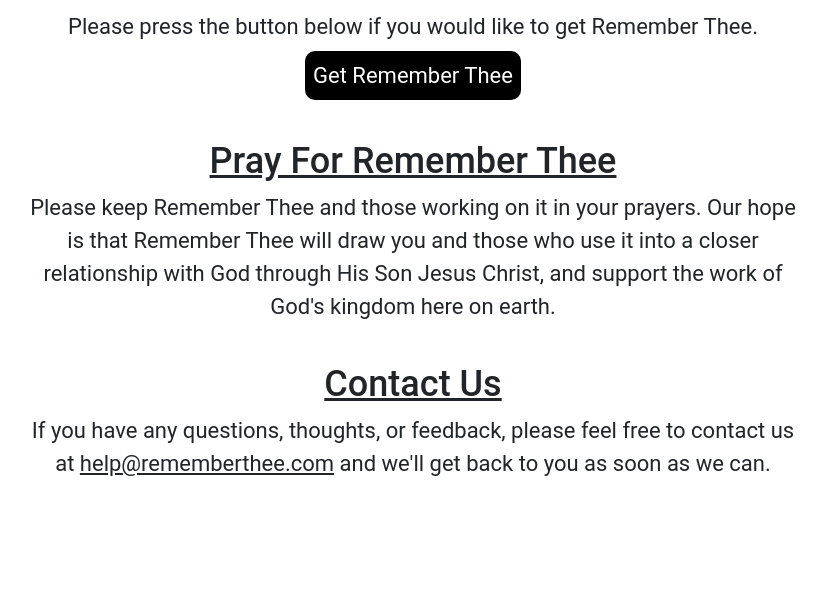
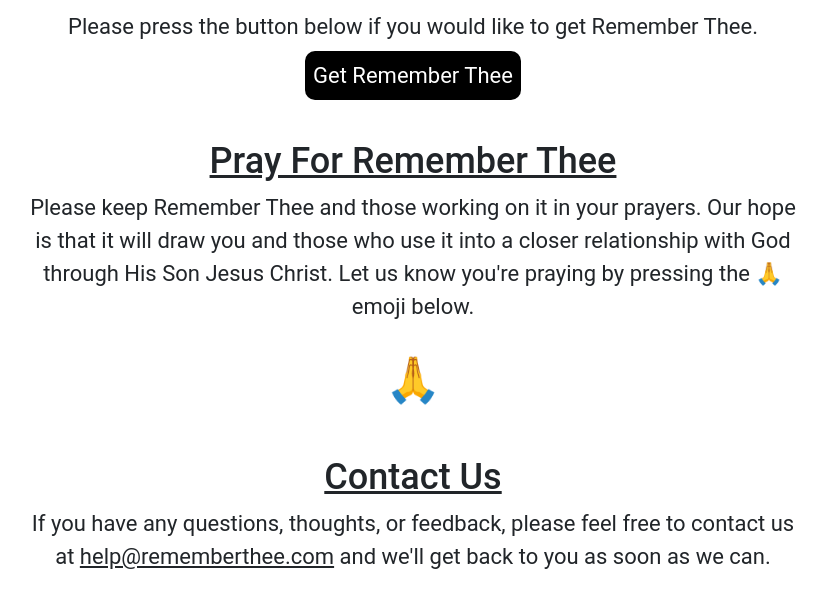
Before and after one commit to tdowds/rememberthee-website, a Flask app: page / in a window 1280 px wide. Shown: the part 1717-2310 px from the top of the page, without its empty margins (227-1053 px from the left). Before the commit the page ends 2193 px from the top, so only its background shows below. Run offline with Flask 2, Linux system fonts and the light colour scheme.

Commit message:
added prayer button (#25)
* set an animated emoj input - created a POST methed

* updated route name to match PR

* renamed function

* fixed call function

* fixed push conflicts

* added onclick attr

* updated prayerButton

* updated CSS button & prayer paragraph

* code cleanup and small style changes.

Co-authored-by: Trevor Dowds <tdowds@berkeley.edu>

```diff
--- a/app.py
+++ b/app.py
@@ -19,6 +19,10 @@ def index():
 
 @app.route("/get-remember-thee", methods=['POST'])
 def get_remember_thee():
+	return jsonify(success=True)
+
+@app.route("/pray", methods=['POST'])
+def pray():
 	return jsonify(success=True)
 
 @app.route("/sign-up", methods=['POST'])
--- a/static/styles/styles.css
+++ b/static/styles/styles.css
@@ -74,3 +74,36 @@ form {
   font-size: 16px;
   transition: all 0.5s ease;
 }
+
+/* prayer-button styling */
+.prayerButton {
+  position: relative;
+  background-color: transparent;
+  border-color: transparent;
+  font-size: 45px;
+  margin-top: 20px;
+}
+
+.prayerButton:after {
+  content: "";
+  position: absolute;
+  background-color: rgb(196, 196, 196);
+  z-index: -1;
+  border-radius: 4em;
+  left: 0;
+  width: 100%;
+  height: 100%;
+  opacity: 0;
+  transition: all 2s;
+  box-shadow: 0 0 10px 40px rgb(196, 196, 196);
+}
+
+.prayerButton:active:after {
+  box-shadow: 0 0 0 0 rgb(196, 196, 196);
+  opacity: 1;
+  transition: 0s;
+}
+
+.prayerButton:active {
+  top: 3px;
+}
--- a/templates/index.html
+++ b/templates/index.html
@@ -143,8 +143,11 @@
       <div class="row justify-content-center">
         <div class="col">
           <h3><u>Pray For Remember Thee</u></h3>
-          <p>Please keep Remember Thee and those working on it in your prayers. Our hope is that Remember Thee will draw you and those who use it into a closer relationship with God through His Son Jesus Christ, and support the work of God's kingdom here on earth.</p>
+          <p>Please keep Remember Thee and those working on it in your prayers. Our hope is that it will draw you and those who use it into a closer relationship with God through His Son Jesus Christ. Let us know you're praying by pressing the 🙏 emoji below.</p>
         </div>
+      </div>
+      <div>
+        <button class="prayerButton" onclick="clickPrayerButton()">🙏</button>
       </div>
     </section>
 
@@ -166,6 +169,10 @@
         fetch('/get-remember-thee', {method: 'POST'});
         document.getElementById("sign-up-button").hidden = true;
         document.getElementById("sign-up-form").hidden = false;
+      }
+
+      function clickPrayerButton() {
+        fetch('/pray', {method: 'POST'});
       }
 
       function submitGetRememberTheeForm(argument) {
```
